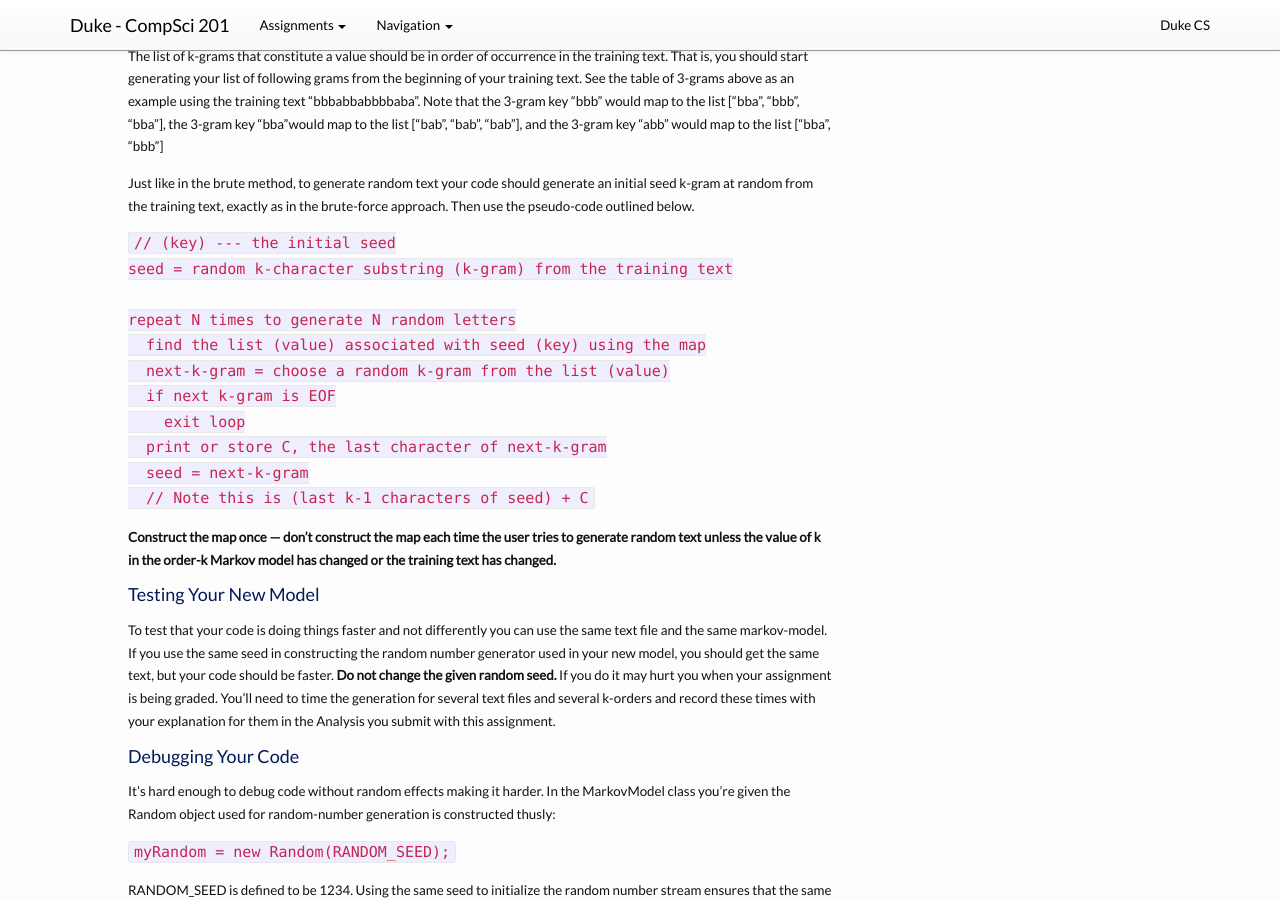
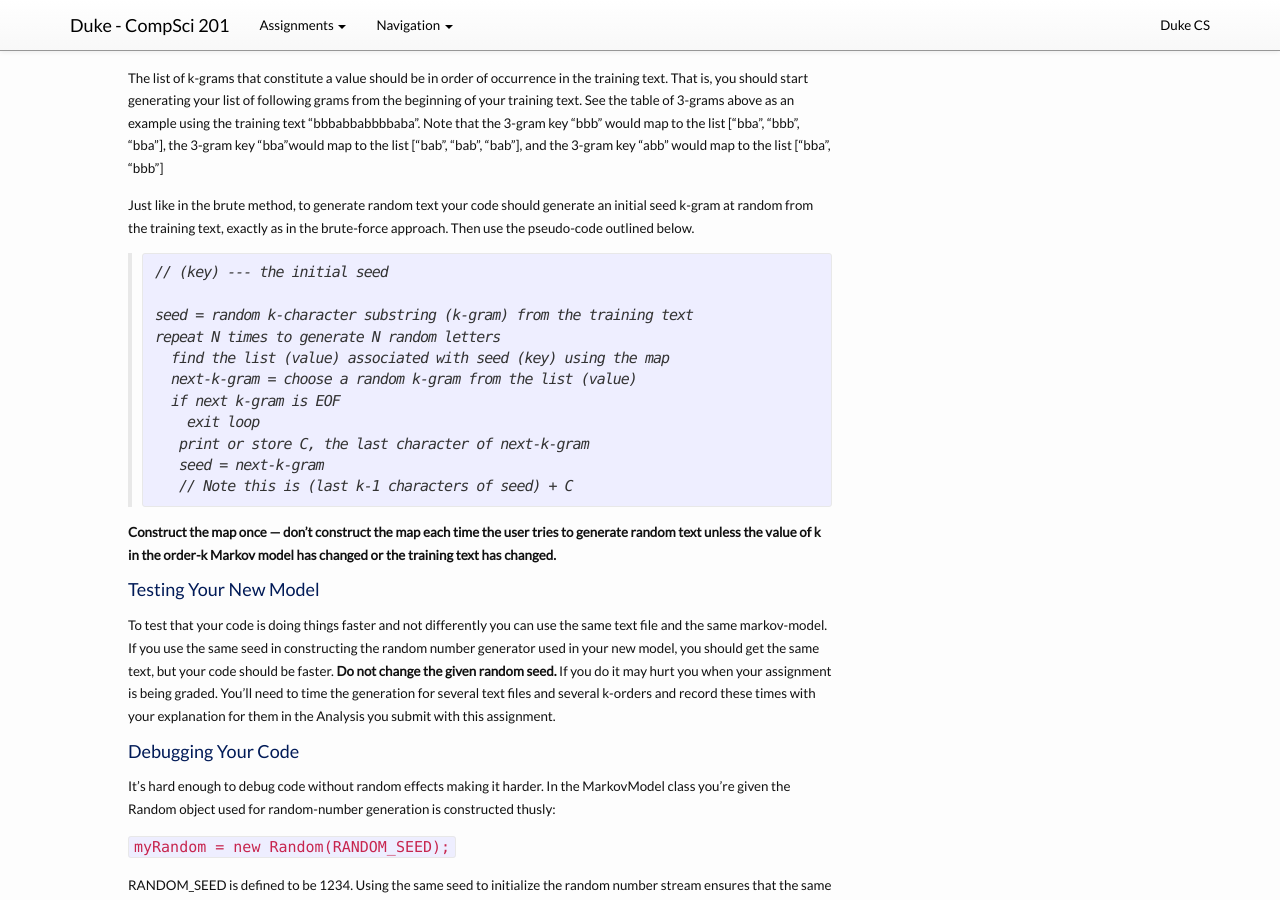
Before and after one commit to compsci201/compsci201.github.io, a Jekyll site: the page built from markov/2-map-markov-model.md, in a window 1280 px wide and 900 px high, scrolled down 1759 px. Built offline with Jekyll 4.4.1, drawn with Linux system fonts in a browser that asks for light colours; nearby versions of some CDN libraries; some of the changed text lies outside the part shown.

Commit message:
Update 2-map-markov-model.md
ixing the formatting

```diff
--- a/markov/2-map-markov-model.md
+++ b/markov/2-map-markov-model.md
@@ -8,13 +8,14 @@
 
 You can modify MarkovMain to use MapMarkovModel by simply changing one line.
 
-<code>
-&nbsp;&nbsp;public static void main(String[] args){ <br>
-&nbsp;&nbsp;&nbsp;&nbsp;IModel model = new MapMarkovModel(); //THE ONLY CHANGE <br>
-&nbsp;&nbsp;&nbsp;&nbsp;SimpleViewer view = new SimpleViewer(<br>
-&nbsp;&nbsp;&nbsp;&nbsp;&nbsp;&nbsp; "CompSci 201 Markov Generation", "k count>");<br>
-&nbsp;&nbsp;&nbsp;&nbsp;view.setModel(model);<br>
-&nbsp;&nbsp;}</code>
+<pre><tt>
+<font color="#000000">  </font><b><font color="#7f0055">public</font></b><font color="#000000"> </font><b><font color="#7f0055">static</font></b><font color="#000000"> </font><b><font color="#7f0055">void</font></b><font color="#000000"> </font><font color="#000000">main</font><font color="#000000">(</font> <font color="#000000">String</font><font color="#000000">[]</font><font color="#000000"> args</font><font color="#000000">)</font><font color="#000000"> </font><font color="#000000">{</font>
+<font color="#000000">            </font><font color="#000000">IModel</font><font color="#000000"> model </font><font color="#000000">=</font><font color="#000000"> </font><b><font color="#7f0055">new</font></b><font color="#000000"> </font><font color="#000000">MapMarkovModel</font><font color="#000000">();</font><font color="#000000"> </font><font color="#717ab3">// THE ONLY CHANGE</font>
+<font color="#000000">            </font><font color="#000000">SimpleViewer</font><font color="#000000"> view </font><font color="#000000">=</font><font color="#000000"> </font><b><font color="#7f0055">new</font></b><font color="#000000"> </font><font color="#000000">SimpleViewer</font><font color="#000000">(</font><font color="#0000ff">"Compsci 201 Markovian Text"</font><font color="#000000"> </font><font color="#000000">+</font>
+<font color="#000000">                                                 </font><font color="#0000ff">" Generation"</font><font color="#000000">,</font><font color="#000000"> </font><font color="#0000ff">"k count&gt;"</font><font color="#000000">);</font>
+<font color="#000000">            view</font><font color="#000000">.</font><font color="#000000">setModel</font><font color="#000000">(</font><font color="#000000">model</font><font color="#000000">);</font>
+<font color="#000000">  </font><font color="#000000">}</font>
+</tt></pre>
 
 Instead of scanning the training text N times to generate N random characters, you’ll first scan the text once to create a structure representing every possible k-gram used in an order-k Markov Model. You may want to build this structure in its own method before generating your N random characters. You should also note that <b>if you generate random text more than once with the same value of k, you will not need to regenerate this structure and doing so will cost you points.</b>
 
@@ -49,18 +50,20 @@
 
 Just like in the brute method, to generate random text your code should generate an initial seed k-gram at random from the training text, exactly as in the brute-force approach. Then use the pseudo-code outlined below.
 
-<code>
+<blockquote>
+<pre class="code">
 // (key) --- the initial seed<br>
-seed = random k-character substring (k-gram) from the training text<br> <br>
-repeat N times to generate N random letters<br>
-&nbsp;&nbsp;find the list (value) associated with seed (key) using the map<br>
-&nbsp;&nbsp;next-k-gram = choose a random k-gram from the list (value)<br>
-&nbsp;&nbsp;if next k-gram is EOF <br>
-&nbsp;&nbsp;&nbsp;&nbsp;exit loop<br>
- &nbsp;&nbsp;print or store C, the last character of next-k-gram<br>
- &nbsp;&nbsp;seed = next-k-gram<br>
+seed = random k-character substring (k-gram) from the training text
+repeat N times to generate N random letters
+&nbsp;&nbsp;find the list (value) associated with seed (key) using the map
+&nbsp;&nbsp;next-k-gram = choose a random k-gram from the list (value)
+&nbsp;&nbsp;if next k-gram is EOF
+&nbsp;&nbsp;&nbsp;&nbsp;exit loop
+ &nbsp;&nbsp;print or store C, the last character of next-k-gram
+ &nbsp;&nbsp;seed = next-k-gram
  &nbsp;&nbsp;// Note this is (last k-1 characters of seed) + C
-</code>
+</pre>
+</blockquote>
 
 <b>Construct the map once — don’t construct the map each time the user tries to generate random text unless the value of k in the order-k Markov model has changed or the training text has changed.</b>
 
```
